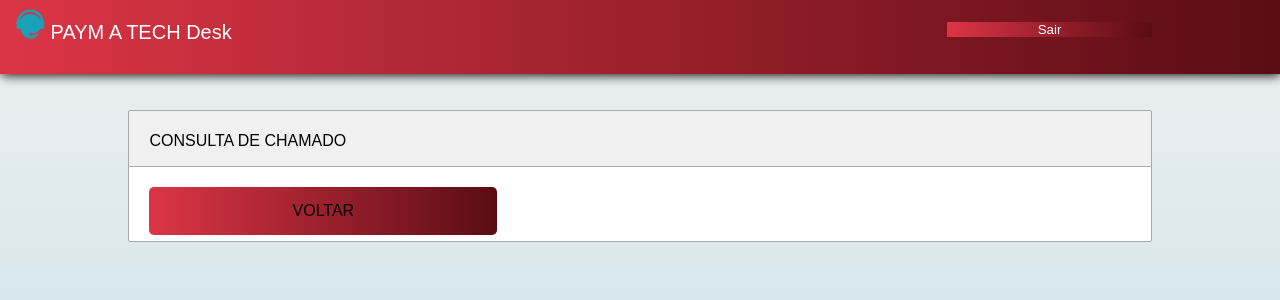
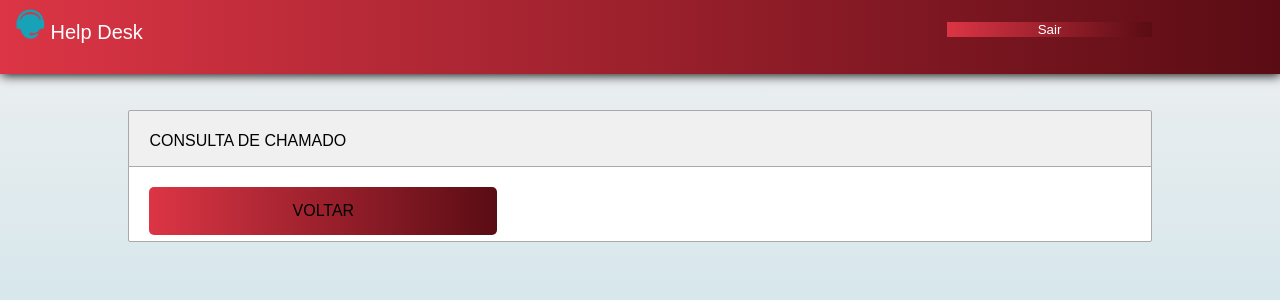
Before and after one commit to devEzequiel/app_help_desk, a PHP site: page /consultar_chamado.php in a window 1280 px wide. Shown: the top 300 px of the page. Run offline with PHP 8.4, Linux system fonts and the light colour scheme; a user stored in the database is signed in; data that the repository does not hold is empty.

Commit message:
Update consultar_chamado.php

```diff
--- a/consultar_chamado.php
+++ b/consultar_chamado.php
@@ -23,7 +23,7 @@
     <nav id="navbar">
       <a id="navbar-menu" href="home.php">
         <img src="_img/logo.png" width="30" height="30" id="img" alt="">
-        PAYM A TECH Desk
+        Help Desk
       </a>
       <div class="container3">
           <div id="col-left2">
```
